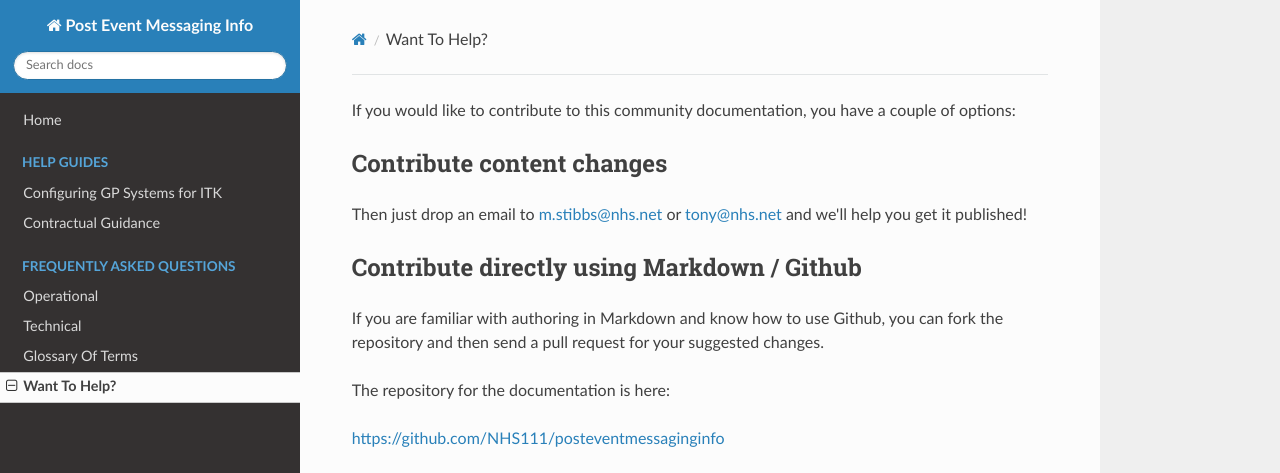
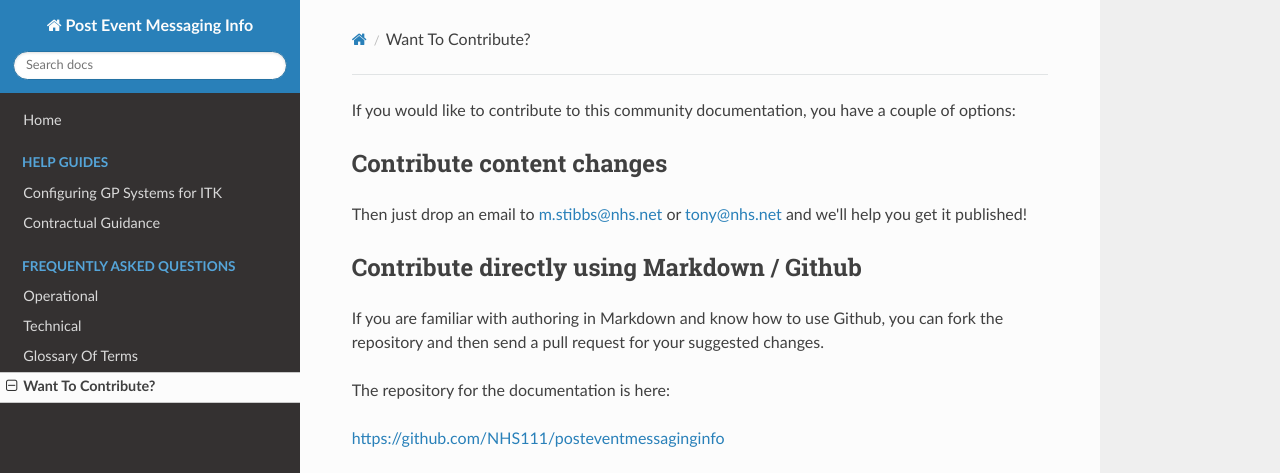
Before and after one commit to lexijax/posteventmessaginginfo, an MkDocs documentation site: the page built from docs/contribute.md, in a window 1280 px wide. Shown: the top 473 px of the page. Built offline with MkDocs 1.6.1, drawn with Linux system fonts in a browser that asks for light colours; nearby versions of some CDN libraries; old or Windows-style settings are respelled for this version of MkDocs.

Commit message:
Rename help.md to contribute.md

```diff
--- a/mkdocs.yml
+++ b/mkdocs.yml
@@ -9,4 +9,4 @@ pages:
     - Operational: operational_faq.md
     - Technical: technical_faq.md
   - Glossary Of Terms: glossary.md
-  - Want To Help?: help.md
+  - Want To Contribute?: contribute.md
```
Also changed, not shown: docs/contribute.md (renamed from docs/help.md).
